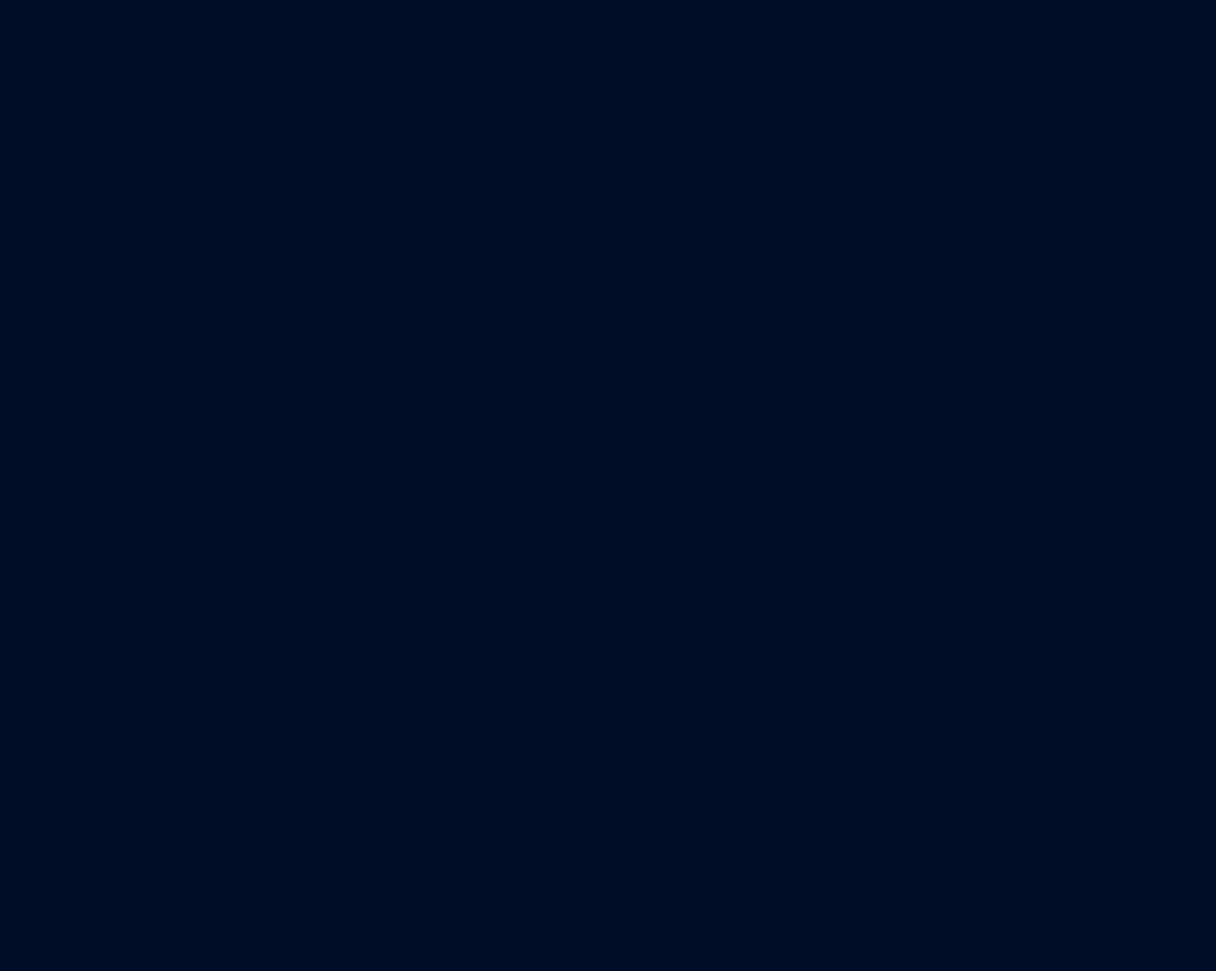
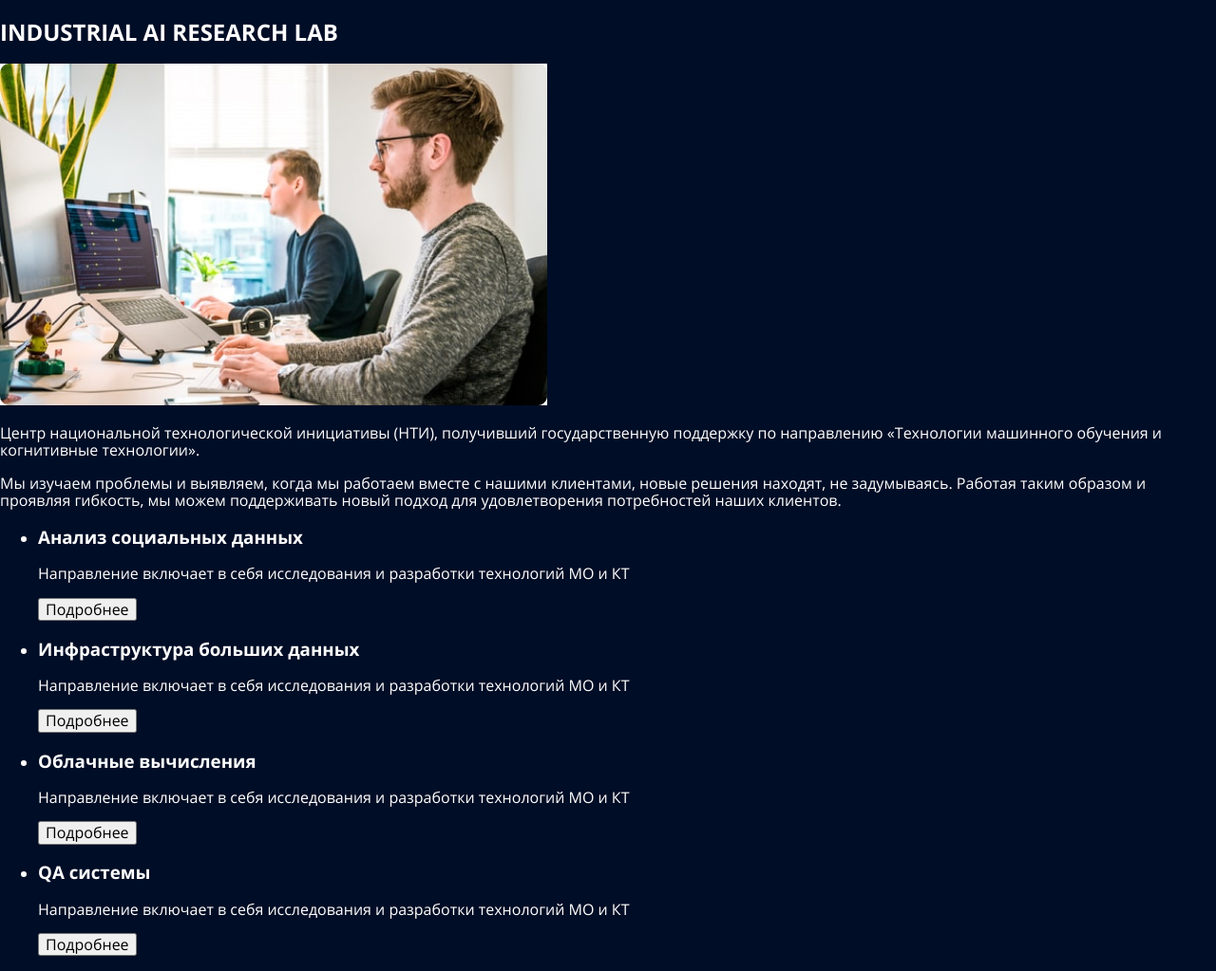
Before and after one commit to Dekugra/ITMO, a plain HTML site: page index.html in a window 1280 px wide. Shown: the whole page at 95% size. Before the commit the page ends 800 px from the top, so only its background shows below. Drawn offline with Linux system fonts and the light colour scheme.

Commit message:
feat: add structure of ai-research block

```diff
--- a/index.html
+++ b/index.html
@@ -10,7 +10,45 @@
 <header class="header"></header>
 <main class="main">
     <section class="about-us"></section>
-    <section class="industrial-ai"></section>
+    <section class="ai-research">
+      <h2 class="ai-research__title ai-research__title_type_page">INDUSTRIAL AI RESEARCH LAB</h2>
+      <img class="ai-research__image" src="./images/ai-research__image.jpg" alt="Два специалиста работают за компьютерами.">
+      <p class="ai-research__paragraph ai-research__paragraph_type_page">Центр национальной технологической инициативы (НТИ), получивший государственную поддержку
+        по направлению «Технологии машинного обучения и когнитивные технологии».</p>
+      <p class="ai-research__paragraph ai-research__paragraph_type_page">Мы изучаем проблемы и выявляем, когда мы работаем вместе с нашими клиентами, новые решения
+        находят, не задумываясь. Работая таким образом и проявляя гибкость, мы можем поддерживать новый подход для удовлетворения
+        потребностей наших клиентов.</p>
+      <ul class="ai-research__cards">
+        <li class="ai-research__card">
+          <h3 class="ai-research__title ai-research__title_type_card">Анализ социальных данных</h3>
+          <div class="ai-research__icon"></div>
+          <p class="ai-research__paragraph ai-research__paragraph_type_card">Направление включает в себя исследования и разработки технологий
+            МО и КТ</p>
+          <button class="ai-research__button" type="button">Подробнее</button>
+        </li>
+        <li class="ai-research__card">
+          <h3 class="ai-research__title ai-research__title_type_card">Инфраструктура больших данных</h3>
+          <div class="ai-research__icon"></div>
+          <p class="ai-research__paragraph ai-research__paragraph_type_card">Направление включает в себя исследования и разработки технологий
+            МО и КТ</p>
+          <button class="ai-research__button" type="button">Подробнее</button>
+        </li>
+        <li class="ai-research__card">
+          <h3 class="ai-research__title ai-research__title_type_card">Облачные вычисления</h3>
+          <div class="ai-research__icon"></div>
+          <p class="ai-research__paragraph ai-research__paragraph_type_card">Направление включает в себя исследования и разработки технологий
+            МО и КТ</p>
+          <button class="ai-research__button" type="button">Подробнее</button>
+        </li>
+        <li class="ai-research__card">
+          <h3 class="ai-research__title ai-research__title_type_card">QA системы</h3>
+          <div class="ai-research__icon"></div>
+          <p class="ai-research__paragraph ai-research__paragraph_type_card">Направление включает в себя исследования и разработки технологий
+            МО и КТ</p>
+          <button class="ai-research__button" type="button">Подробнее</button>
+        </li>
+      </ul>
+    </section>
     <section class="our-projects"></section>
     <section class="education"></section>
     <section class="publications"></section>
```
Also changed, not shown: images/ai-research__image.jpg (added).
